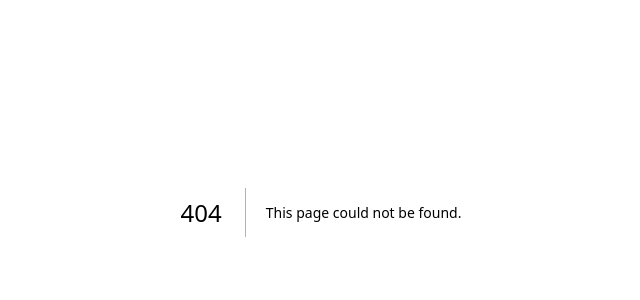
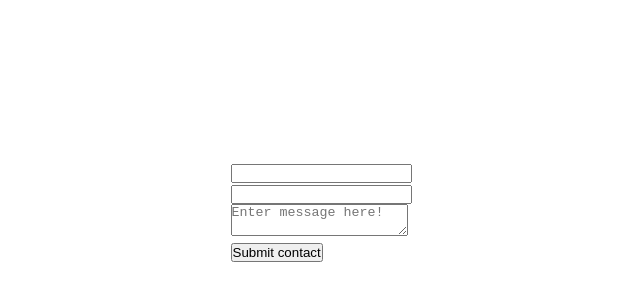
Before and after one commit to Leii-iieL/Portfolio-oiloftroP, a Next.js app in the folder nextjs/: page /contact in a window 1280 px wide. Before the commit this address had no page. Shown: the part 188-488 px from the top of the page, without its empty margins (319-959 px from the left). Built offline with nearby package versions, Linux system fonts and the light colour scheme.

Commit message:
vercel-contact form

```diff
--- a/nextjs/package.json
+++ b/nextjs/package.json
@@ -10,6 +10,7 @@
   },
   "dependencies": {
     "next": "^15.3.1",
+    "nodemailer": "^6.10.1",
     "react": "^19.0.0",
     "react-dom": "^19.0.0",
     "uuid": "^11.1.0"
--- /dev/null
+++ b/nextjs/src/app/contact/page.tsx
@@ -0,0 +1,12 @@
+import styles from "@/app/page.module.css";
+import ContactForm from "@/components/contact"; //needs the @ signs to direct properly!
+
+export default function ProjectsPage() {
+  return (
+    <div className={styles.page}>
+        <main className={styles.main}>
+            <ContactForm />
+        </main>
+    </div>
+  );
+}
--- /dev/null
+++ b/nextjs/src/app/contact/send/route.ts
@@ -0,0 +1,44 @@
+const nodemailer = require("nodemailer");
+import { NextResponse } from 'next/server';
+
+const transporter = nodemailer.createTransport({
+  host: process.env.NODEMAILER_HOST || "smtp.gmail.com",
+  port: process.env.NODEMAILER_PORT || 465,
+  secure: process.env.NODEMAILER_SECURE || true, // Use `true` for port 465, `false` for all other ports
+  auth: {
+    user: process.env.NODEMAILER_USERNAME,
+    pass: process.env.NODEMAILER_PASSWORD,
+  },
+});
+
+type ResponseData = {
+    status?: string;
+    message?: string;
+};
+
+export async function POST(request: Request) {
+    try {
+        const body = await request.json();
+        console.log("SERVERS BODY", body);
+        // send mail with defined transport object
+        const info = await transporter.sendMail({
+            replyTo: body.email,
+            from: body.email, // sender address
+            to: process.env.NODEMAILER_USERNAME, // list of receivers
+            subject: `My Vercel Contact: ${body.name}`, // Subject line
+            text: body.message, // plain text body
+            html: `<b>${body.message}</b>`, // html body
+        });
+        return NextResponse.json({
+            status: "success",
+            message: "Thank you for contacting me, I will response ASAP."
+        });
+    } catch (error) {
+        console.log(error);
+        return NextResponse.json({
+            status: "error",
+            message: "Oops, something went wrong."
+        });
+    }
+
+}
--- /dev/null
+++ b/nextjs/src/components/contact/index.tsx
@@ -0,0 +1,55 @@
+
+"use client";
+ import { useState } from "react";
+ import styles from "./contact.module.css"
+
+ const ContactForm = () => {
+     const defaultSubmission = {
+         status: null,
+         message: null,
+     }
+
+     const [submission, setSubmission] = useState(defaultSubmission);
+
+     const handleSubmit = async (formData: any) => {
+         console.log(formData);
+         let object: any = {};
+         formData.forEach((value: string, key: string) => object[key] = value);
+         await fetch('/contact/send', {
+             method: 'POST',
+             body: JSON.stringify(object),
+           })
+             .then((res) => res.json())
+             .then((res) => {
+               console.log("MY AWESOME RESPONSE", res);
+               setSubmission(res);
+             });
+     }
+
+     return (
+         <div>
+             {submission?.status ? (
+                 <div >
+                     {submission.message}
+                 </div>
+             ) : null}
+
+             <form className={styles.contactForm} action={handleSubmit}>
+                 <div>
+                     <input name="name" id="name-basic" color="primary" type="text" />
+                 </div>
+                 <div>
+                     <input name="email" id="email-basic" type="email" />
+                 </div>
+                 <div>
+                     <textarea name="message" id="message" placeholder="Enter message here!" />
+                 </div>
+                 <button type="submit" color="secondary">Submit contact</button>
+             </form>
+         </div>
+
+     );
+
+ }
+
+ export default ContactForm;
```
Also changed, not shown: nextjs/src/components/contact/contact.module.css (added), 1 other file (tests, documents, lock files or other folders).
